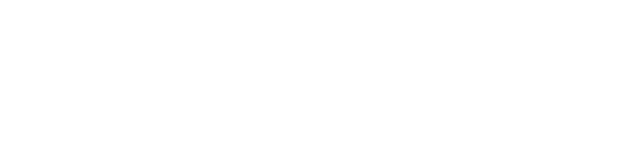
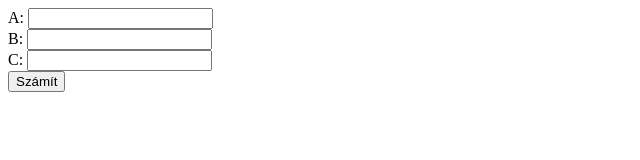
Before and after one commit to NorbiPapa/haromszog-terulet-kerulet-szamito, a website: page index.html in a window 1280 px wide. Shown: the whole page, without its empty margins (0-640 px from the left). Drawn offline with Linux system fonts and the light colour scheme.

Commit message:
valtozasok

```diff
--- a/index.html
+++ b/index.html
@@ -7,7 +7,25 @@
     <title>Vite App</title>
   </head>
   <body>
-    <div id="app"></div>
+    <div id="app">
+      <div>
+        <label for="aoldal">A:</label>
+        <input type="number" min="0" id="aoldal">
+      </div>
+
+      <div>
+        <label for="boldal">B:</label>
+        <input type="number" min="0" id="boldal">
+      </div>
+
+      <div>
+        <label for="coldal">C:</label>
+        <input type="number" min="0" id="coldal">
+      </div>
+
+      <button id="szamit">Számít</button>
+      <p id="eredmeny"></p>
+    </div>
     <script type="module" src="/main.js"></script>
   </body>
 </html>
```
